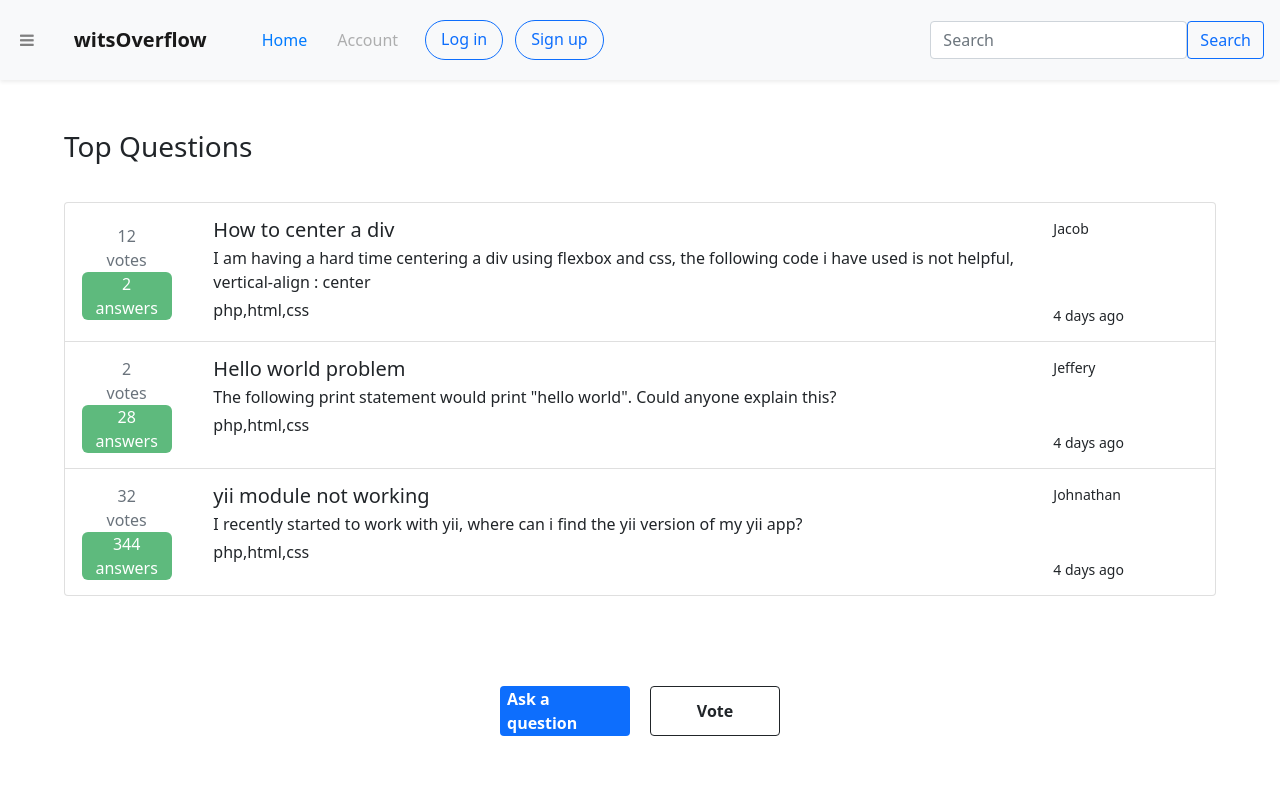
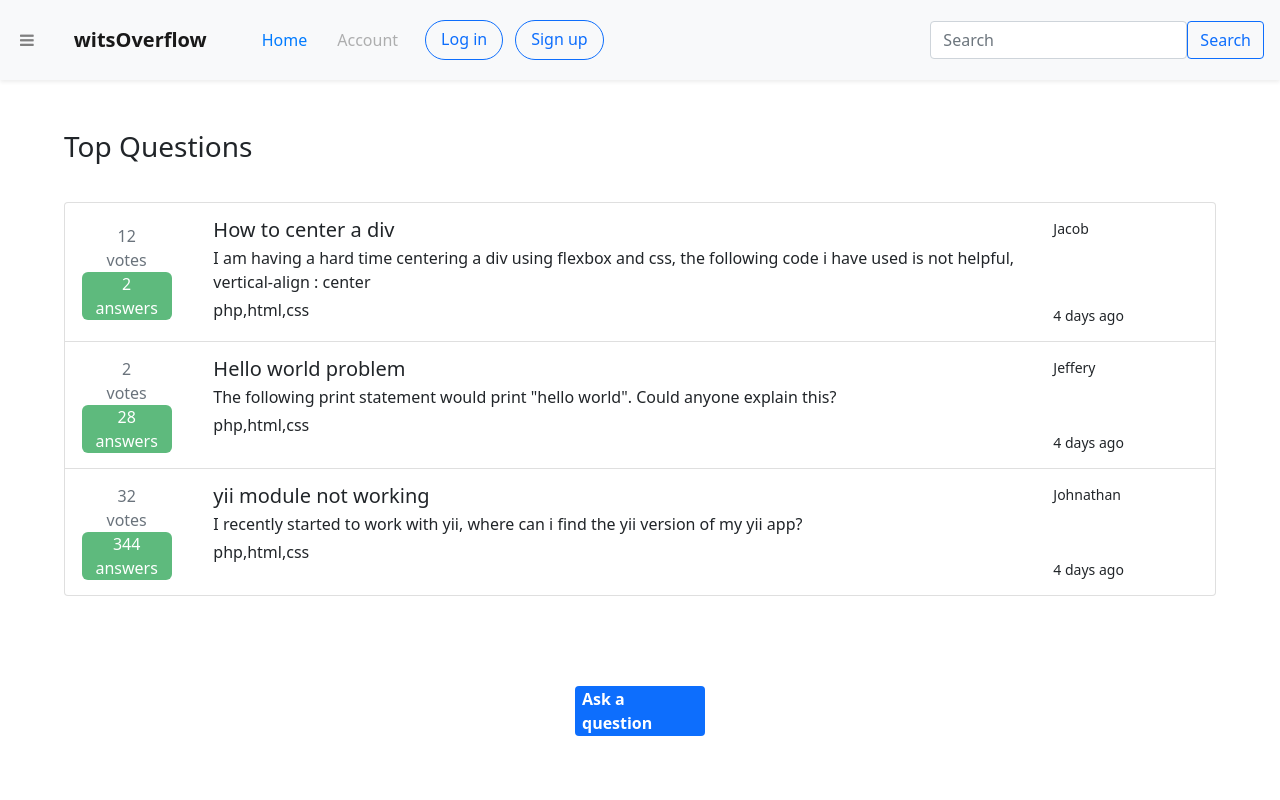
Before and after one commit to 2103562/witsOverflow, a Vue app: page / in a window 1280 px wide. Shown: the top 800 px of the page. Built offline with nearby package versions, Linux system fonts and the light colour scheme; no server answers.

Commit message:
remove vote button

```diff
--- a/src/components/Home.vue
+++ b/src/components/Home.vue
@@ -114,9 +114,6 @@ export default {
         <div class="d-flex function-buttons-container">
             <a class="btn-ask-question" href="#/signin">
                 Ask a question
-            </a>
-            <a class="btn btn-outline-dark" href="#/signin">
-                Vote
             </a>
         </div>
 
```
